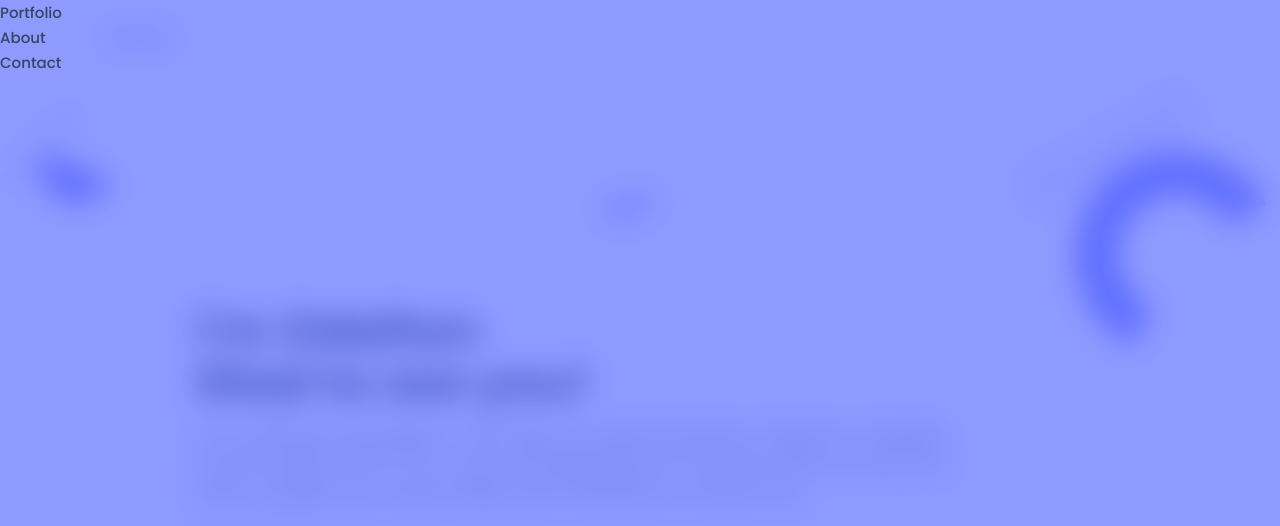
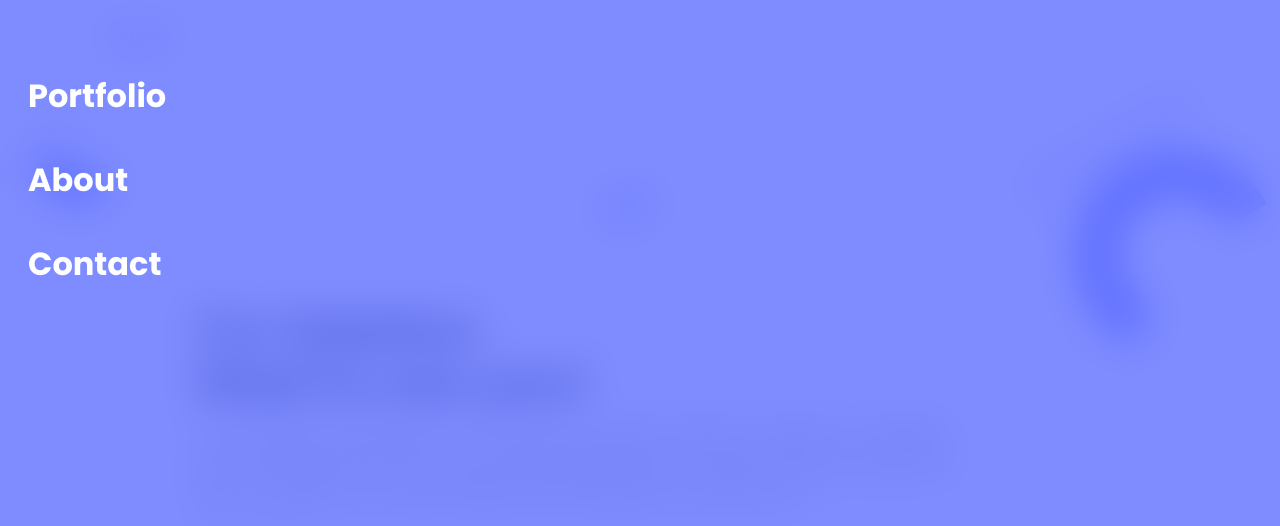
Before and after one commit to ndayishimiyeeric/odalton-portfolio, a website: page index.html in a window 1280 px wide. Shown: the top 526 px of the page. Drawn offline with Linux system fonts and the light colour scheme.

Commit message:
Add css to active class

```diff
--- a/styles.css
+++ b/styles.css
@@ -99,15 +99,16 @@ header .logo {
   height: 100vh;
   top: 0;
   left: 0;
-  background-color: rgba(96, 112, 255, 0.7);
-  backdrop-filter: blur(15px);
+  background-color: rgba(96, 112, 255, 0.8);
+  backdrop-filter: blur(20px);
+  z-index: 99;
 }
 
-.active a img:nth-child(1){
+.active a img:nth-child(1) {
   display: none;
 }
 
-.active a img:nth-child(2){
+.active a img:nth-child(2) {
   display: block;
 }
 
@@ -119,6 +120,18 @@ header .logo {
 
 .active .nav-links {
   display: block;
+  margin: 74px 0 0 28px;
+}
+
+.active .nav-links li a {
+  font-size: 32px;
+  color: #fff;
+  line-height: 44px;
+  font-weight: 600;
+}
+
+.active .nav-links li {
+  margin-bottom: 40px;
 }
 
 .headline {
```
